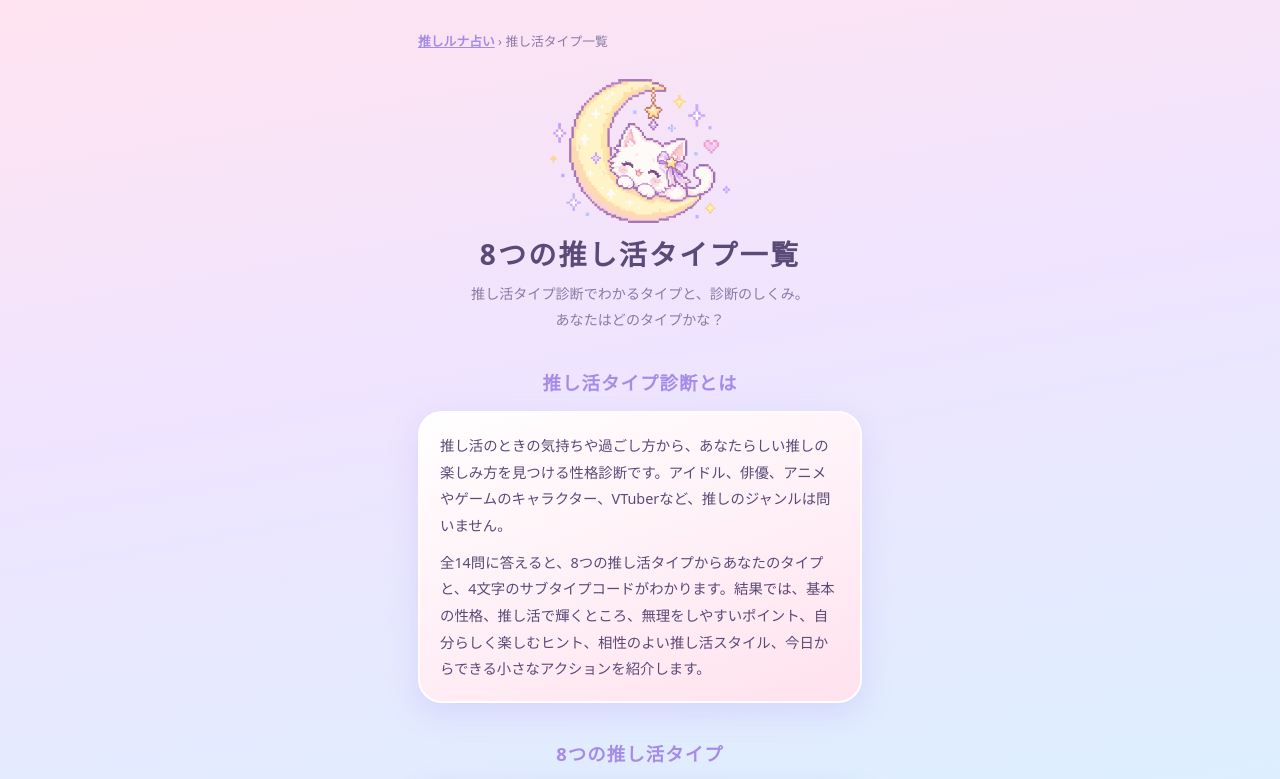
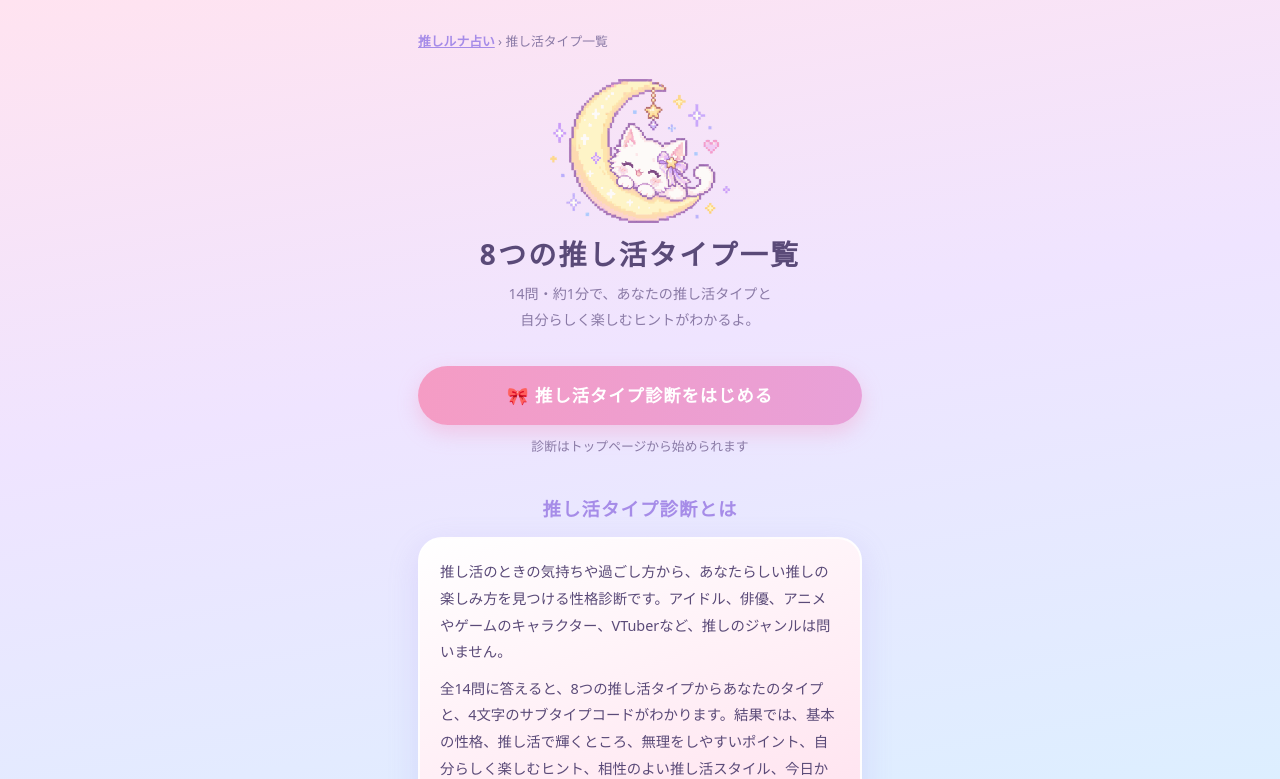
Before and after one commit to s4gws9hp5-mush/oshi-luna-fortune, a plain HTML site: page types/index.html in a window 1280 px wide. Shown: the top 779 px of the page. Drawn offline with Linux system fonts and the light colour scheme.

Commit message:
タイプ一覧の上部に短い紹介と診断ボタンを追加

```diff
--- a/types/index.html
+++ b/types/index.html
@@ -53,7 +53,11 @@
     <div class="hero guide-hero">
       <img class="mascot guide-hero-art" src="../images/luna-cat.png" width="640" height="513" alt="三日月の上で眠る白猫（推しルナ占いのマスコット）">
       <h1 class="guide-title">8つの推し活タイプ一覧</h1>
-      <p class="concept-sub"><span class="nowrap">推し活タイプ診断でわかる</span><span class="nowrap">タイプと、診断のしくみ。</span><br><span class="nowrap">あなたはどのタイプかな？</span></p>
+      <p class="concept-sub"><span class="nowrap">14問・約1分で、</span><span class="nowrap">あなたの推し活タイプと</span><br><span class="nowrap">自分らしく楽しむ</span><span class="nowrap">ヒントがわかるよ。</span></p>
+      <div class="guide-cta">
+        <a class="btn btn-type guide-cta-btn" href="../">🎀 推し活タイプ診断をはじめる</a>
+        <p class="type-card-note">診断はトップページから始められます</p>
+      </div>
     </div>
 
     <section class="guide-section" aria-labelledby="about-title">
```
